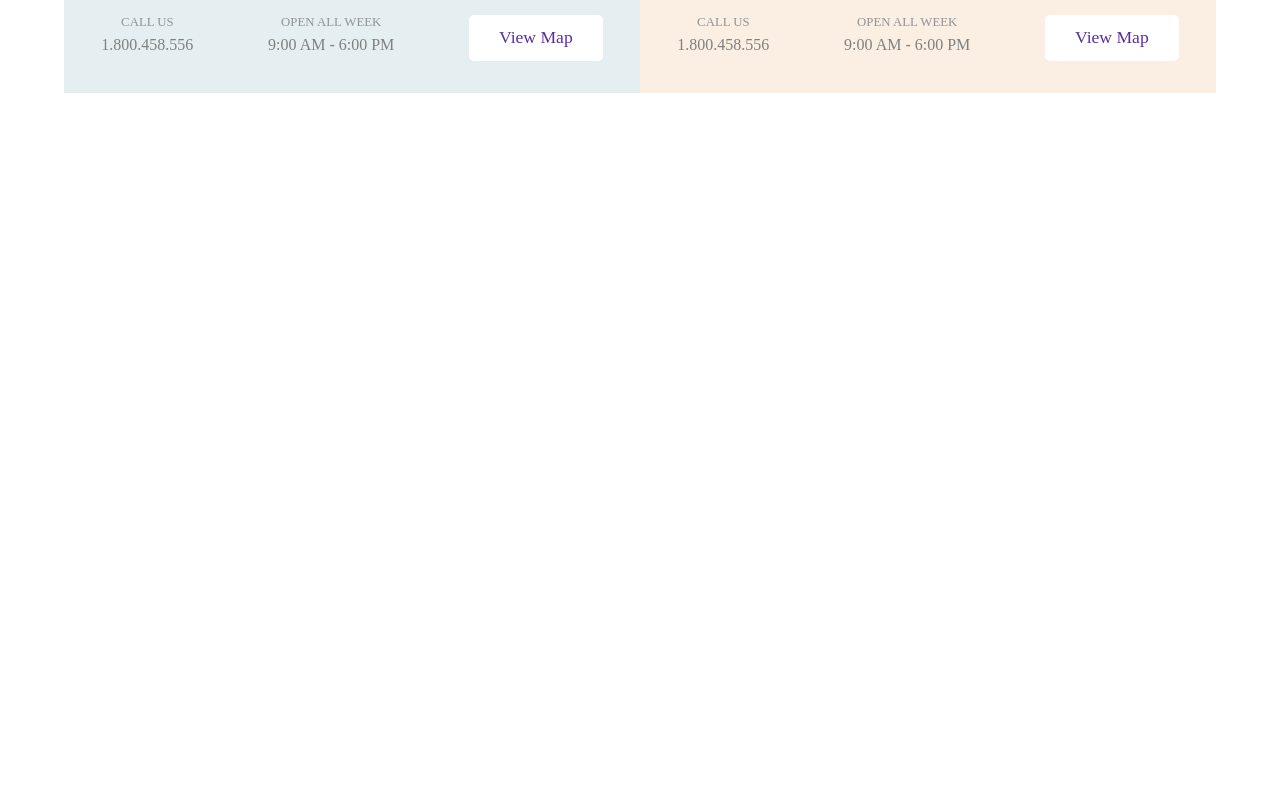
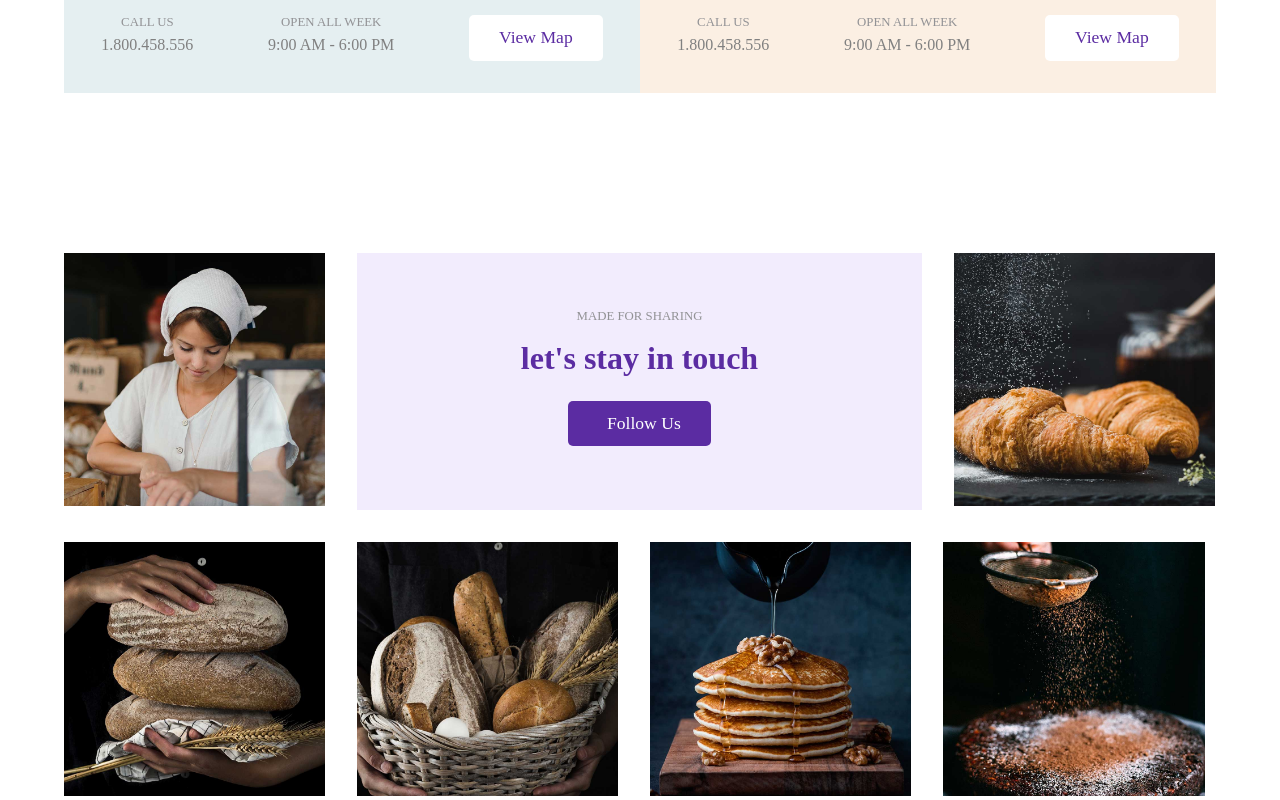
Before and after one commit to Frampolz/proj-html-vuejs, a Vue app: page / in a window 1280 px wide. Shown: the part 6353-7153 px from the top of the page. Before the commit the page ends 6446 px from the top, so only its background shows below. Built offline with nearby package versions, Linux system fonts and the light colour scheme; the HTML template or start-up script is replaced by a standard one.

Commit message:
add stayInTouch component

```diff
--- a/src/assets/scss/partials/commons.scss
+++ b/src/assets/scss/partials/commons.scss
@@ -95,3 +95,6 @@ h5 {
 .m-0 {
   margin: 0;
 }
+.m-05 {
+  margin: 0.5em;
+}
--- a/src/components/Main.vue
+++ b/src/components/Main.vue
@@ -5,6 +5,7 @@
     <AllProd />
     <Delivery />
     <Locations />
+    <StayInTouch />
   </main>
 </template>
 
@@ -14,6 +15,7 @@ import Service from "./main-component/Service.vue";
 import AllProd from "./main-component/AllProd.vue";
 import Delivery from "./main-component/Delivery.vue";
 import Locations from "./main-component/Locations.vue";
+import StayInTouch from "./main-component/StayInTouch.vue";
 export default {
   name: "Main",
   components: {
@@ -21,7 +23,8 @@ export default {
     Service,
     AllProd,
     Delivery,
-    Locations
+    Locations,
+    StayInTouch,
   },
 };
 </script>
--- /dev/null
+++ b/src/components/main-component/StayInTouch.vue
@@ -0,0 +1,67 @@
+<template>
+  <div class="stay-in-touch w-90">
+    <div class="stay-in-touch-container d-flex">
+      <div class="stay-in-touch-box">
+        <img src="../../assets/img/social-1.jpg" alt="" />
+      </div>
+      <div class="stay-in-touch-box d-flex">
+        <h5>made for sharing</h5>
+        <h2 class="m-05">let's stay in touch</h2>
+        <div class="button m-05">
+          <a class="btn purple" href=""
+            ><i class="fab fa-instagram"></i>follow us</a
+          >
+        </div>
+      </div>
+      <div class="stay-in-touch-box">
+        <img src="../../assets/img/social-2.jpg" alt="" />
+      </div>
+      <div class="stay-in-touch-box">
+        <img src="../../assets/img/social-3.jpg" alt="" />
+      </div>
+      <div class="stay-in-touch-box">
+        <img src="../../assets/img/social-4.jpg" alt="" />
+      </div>
+      <div class="stay-in-touch-box">
+        <img src="../../assets/img/social-5.jpg" alt="" />
+      </div>
+      <div class="stay-in-touch-box">
+        <img src="../../assets/img/social-6.jpg" alt="" />
+      </div>
+    </div>
+  </div>
+</template>
+
+<script>
+export default {
+  name: "StayInTouch",
+};
+</script>
+
+<style lang="scss">
+@import "../../assets/scss/partials/variables.scss";
+.stay-in-touch {
+  margin-top: 10em;
+  .stay-in-touch-container {
+    gap: 2em;
+    flex-wrap: wrap;
+    .stay-in-touch-box {
+      flex-basis: calc((100% / 3.93) - 2em);
+
+      img {
+        width: 100%;
+      }
+      &:nth-of-type(2) {
+        flex-basis: calc(100% / 2.04);
+        flex-direction: column;
+        align-items: center;
+        justify-content: center;
+        background-color: $lightPurple;
+        .fa-instagram {
+          margin-right: 0.5em;
+        }
+      }
+    }
+  }
+}
+</style>
```
